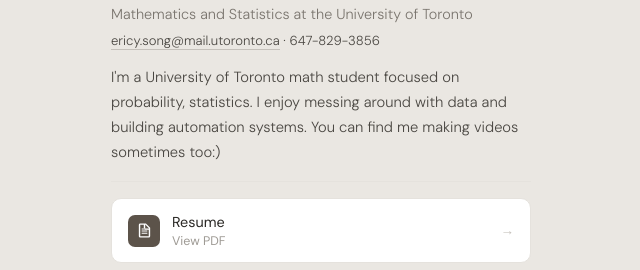
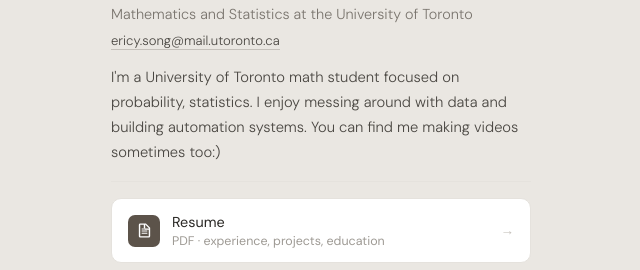
Before and after one commit to ChardXBT/personal_website, a plain HTML site: page index.html in a window 1280 px wide. Shown: the part 177-447 px from the top of the page, without its empty margins (319-959 px from the left). Drawn offline with Linux system fonts and the light colour scheme.

Commit message:
Update index.html

```diff
--- a/index.html
+++ b/index.html
@@ -91,7 +91,6 @@
     <p class="tagline">Mathematics and Statistics at the University of Toronto</p>
     <p class="contact">
       <a href="mailto:ericy.song@mail.utoronto.ca">ericy.song@mail.utoronto.ca</a>
-       · 647-829-3856
     </p>
     <p class="bio">
       I'm a University of Toronto math student focused on probability,
@@ -105,7 +104,7 @@
         <div class="link-icon icon-cv">
           <svg viewBox="0 0 24 24" fill="white"><path d="M14 2H6a2 2 0 00-2 2v16a2 2 0 002 2h12a2 2 0 002-2V8l-6-6zm-1 1.5L18.5 9H13V3.5zM6 20V4h5v7h7v9H6zm2-5h8v1.5H8V15zm0-3h8v1.5H8V12zm0-3h4v1.5H8V9z"/></svg>
         </div>
-        <div class="link-label">Resume<br><span class="link-sub">View PDF</span></div>
+        <div class="link-label">Resume<br><span class="link-sub">PDF · experience, projects, education</span></div>
         <span class="arrow">→</span>
       </a>
 
```
